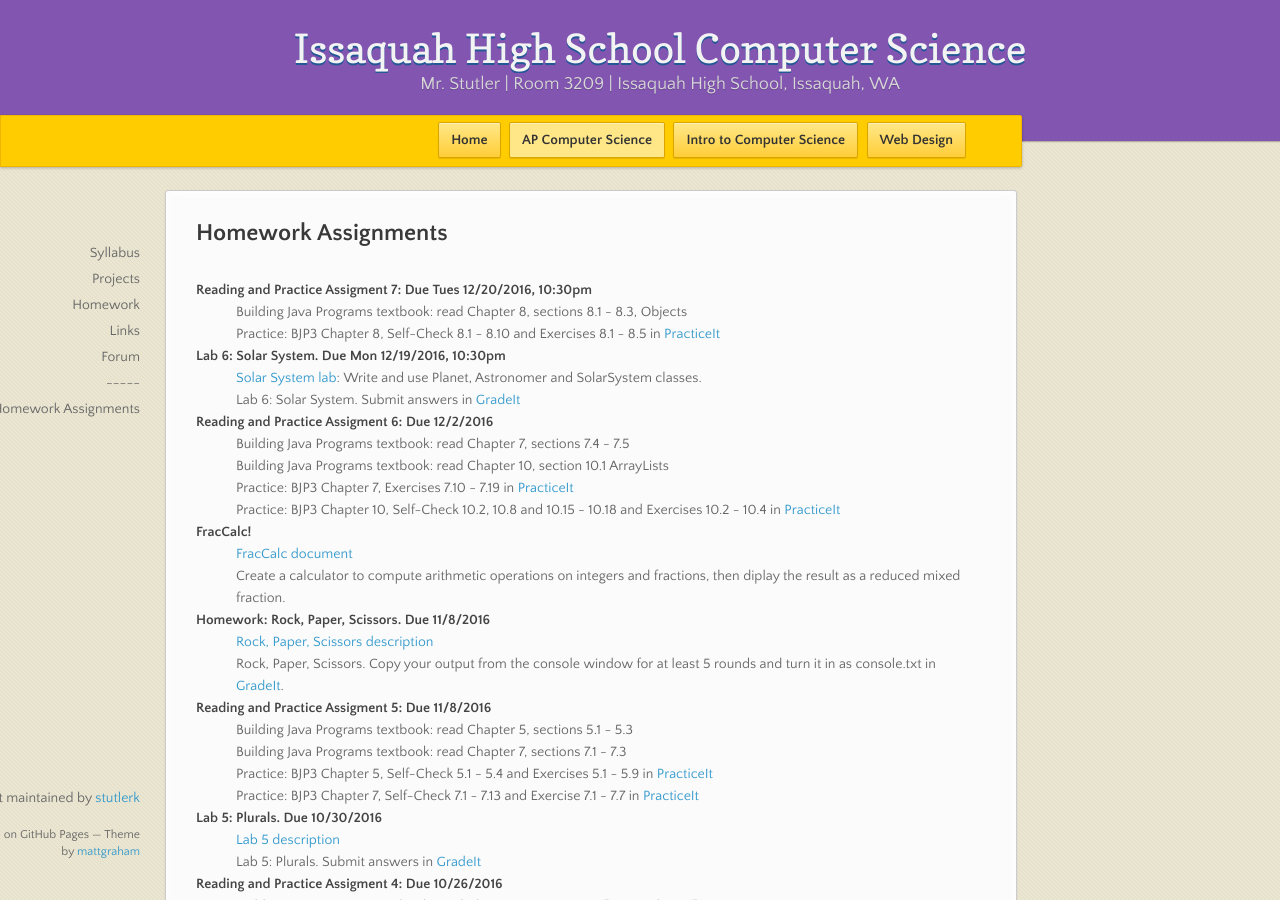
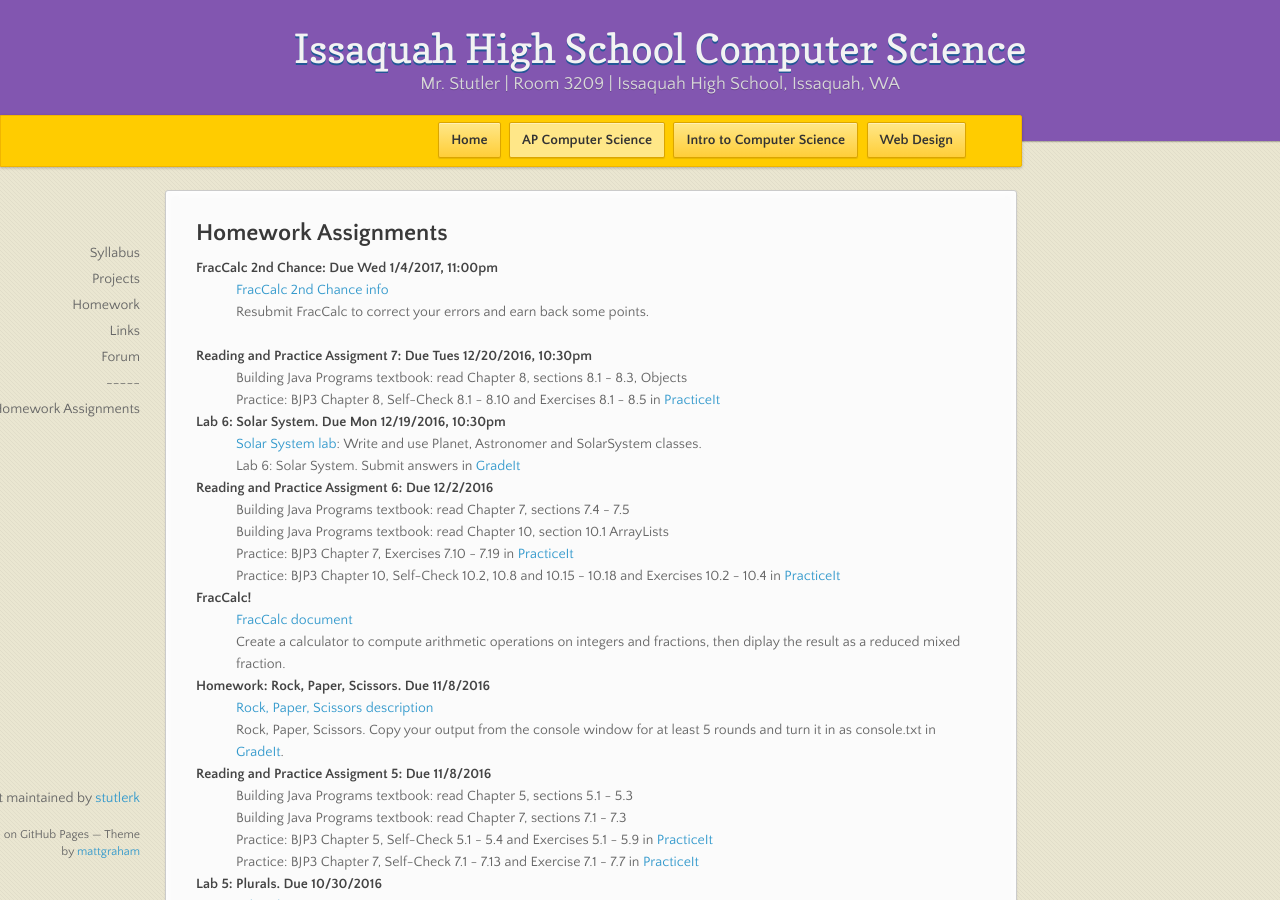
Before and after one commit to stutlerk/ihs-website, a Jekyll site: the page built from _apcs/homework.html, in a window 1280 px wide and 900 px high. Built offline with Jekyll 4.4.1, drawn with Linux system fonts in a browser that asks for light colours; nearby versions of some CDN libraries.

Commit message:
Update homework.html

```diff
--- a/_apcs/homework.html
+++ b/_apcs/homework.html
@@ -6,6 +6,10 @@ layout: course
 <section>
 <h2>Homework Assignments</h2>
 <dl>
+    <dt>FracCalc 2nd Chance: Due Wed 1/4/2017, 11:00pm</dt>
+    <dd><a href="https://issaquahwednet-my.sharepoint.com/personal/stutlerk_issaquah_wednet_edu/_layouts/15/guestaccess.aspx?guestaccesstoken=51x3E8o8upoeWOHJnsqQG1rw7S6cKEPBareXAflnnPg%3d&docid=0b78136d2dc3549e89e54b6a7cfcc5a55&rev=1">FracCalc 2nd Chance info</a></dd>
+    <dd>Resubmit FracCalc to correct your errors and earn back some points.</dd>
+
     <dt>Reading and Practice Assigment 7: Due Tues 12/20/2016, 10:30pm</dt>
     <dd>Building Java Programs textbook: read Chapter 8, sections 8.1 - 8.3, Objects</dd>
     <dd>Practice: BJP3 Chapter 8, Self-Check 8.1 - 8.10 and Exercises 8.1 - 8.5 in <a href="http://practiceit.cs.washington.edu/">PracticeIt</a></dd>
```
